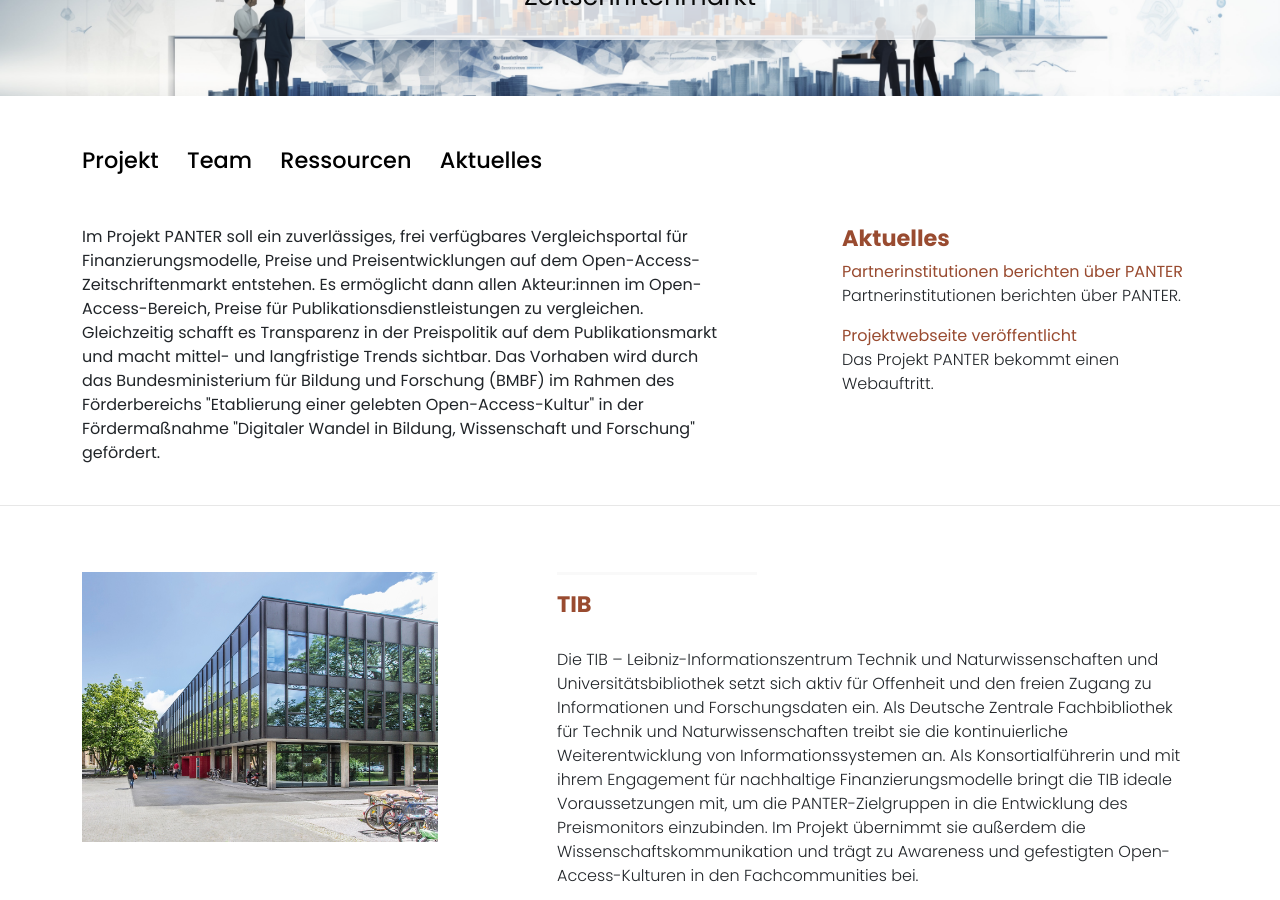
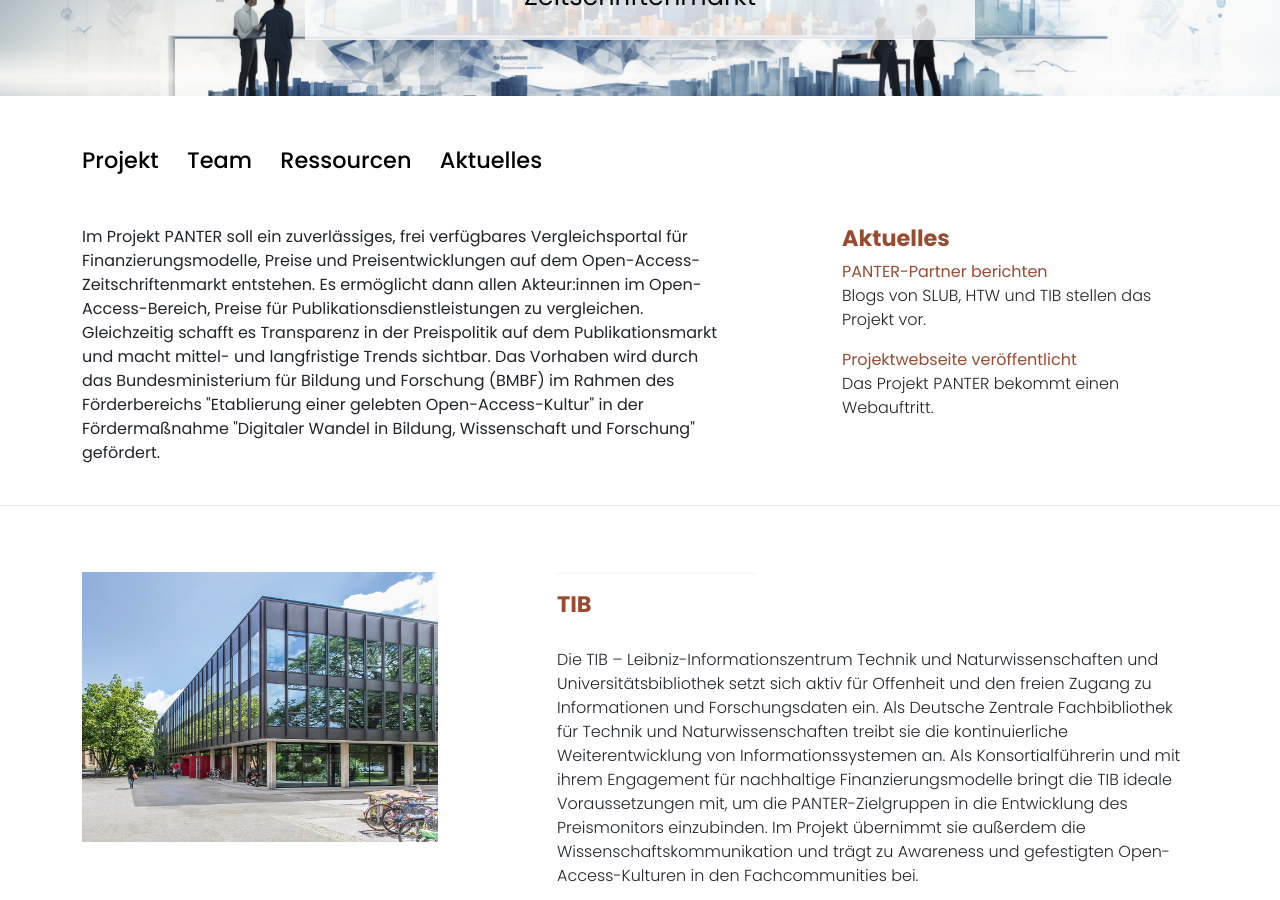
Before and after one commit to panter-project/panter-project.github.io, a Jekyll site: the page built from index.html, in a window 1280 px wide and 900 px high, scrolled down 353 px. Built offline with Jekyll 4.4.1, drawn with Linux system fonts in a browser that asks for light colours.

Commit message:
Update 2024-01-31-partnerblogs.markdown

```diff
--- a/_posts/2024-01-31-partnerblogs.markdown
+++ b/_posts/2024-01-31-partnerblogs.markdown
@@ -1,8 +1,8 @@
 ---
 layout: post
 category: news
-title: Partnerinstitutionen berichten über PANTER
+title: PANTER-Partner berichten
 description: |
-  Partnerinstitutionen berichten über PANTER.
+  Blogs von SLUB, HTW und TIB stellen das Projekt vor.
 ---
 Auf ihren Blogs berichten die [SLUB Dresden](https://blog.slub-dresden.de/beitrag/2023/12/14/panter-projekt), die [HTW Dresden](https://www.htw-dresden.de/news/preisentwicklung-fuer-open-access-publikationen-im-blick-panter-projekt-geht-online) und die [TIB](https://blogs.tib.eu/wp/tib/2024/01/26/preisentwicklung-von-open-access-publikationen-im-fokus-projekt-panter-ist-online/) über das Projekt PANTER.
```
